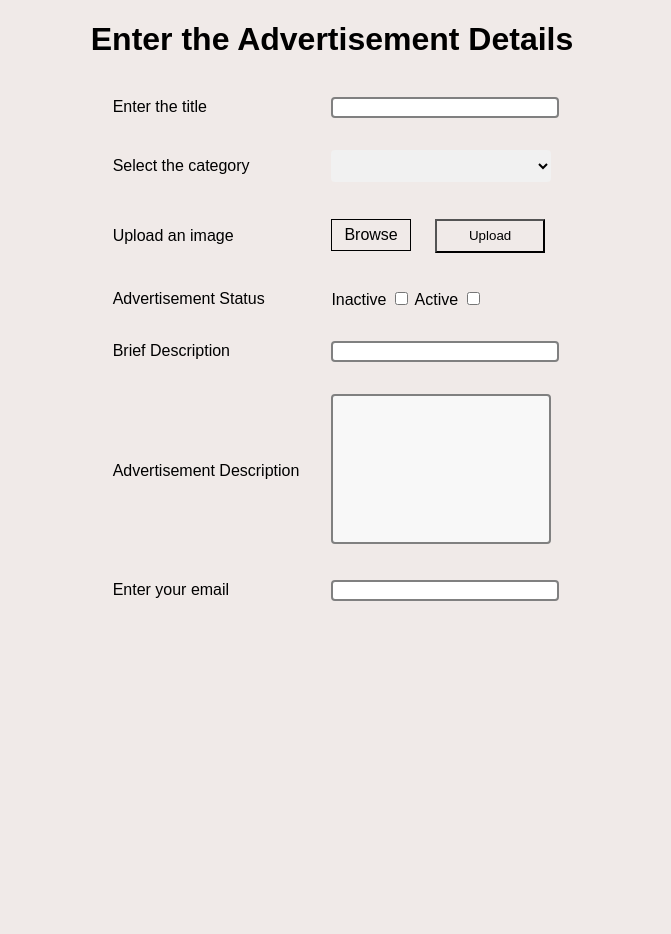
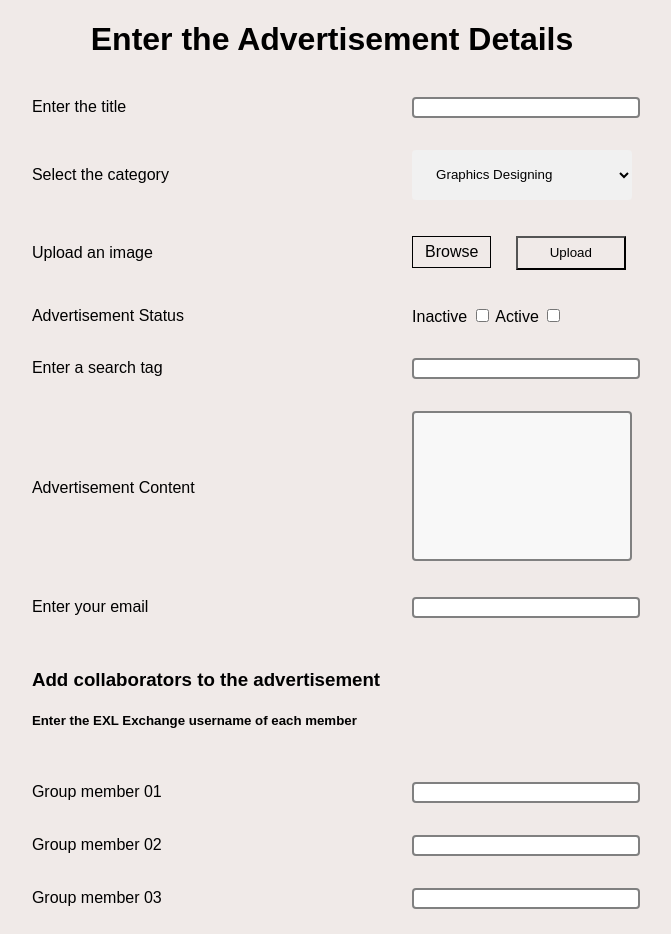
Before and after one commit to RDPerera/EXL-Exchange, a PHP site: page /advertisements/createAdForm.php in a window 1280 px wide. Shown: the whole page, without its empty margins (308-979 px from the left). Before the commit the page ends 601 px from the top, so only its background shows below. Run offline with PHP 8.4, Linux system fonts and the light colour scheme; some web fonts are replaced.

Commit message:
Added more fields to the createAdFrom

```diff
--- a/src/advertisements/createAdForm.php
+++ b/src/advertisements/createAdForm.php
@@ -46,7 +46,7 @@
                 <td>
                     <label class="custom-file-upload">
                         <input type="file" />
-                       Browse
+                        Browse
                     </label> &nbsp &nbsp
                     <input type='submit' value='Upload' name='but_upload'>
                 </td>
@@ -61,7 +61,7 @@
             </tr>
             <tr>
                 <td>
-                    Brief Description
+                    Enter a search tag
                 </td>
                 <td>
                     <input type="text">
@@ -69,7 +69,7 @@
             </tr>
             <tr>
                 <td>
-                    Advertisement Description
+                    Advertisement Content
                 </td>
                 <td>
                     <textarea></textarea>
@@ -84,6 +84,40 @@
                 </td>
             </tr>
 
+            <tr>
+                <td>
+                    <h3>Add collaborators to the advertisement </h3>
+                    <h5>Enter the EXL Exchange username of each member</h5>
+                </td>
+
+            </tr>
+
+            <tr>
+                <td>
+                    Group member 01
+                </td>
+                <td>
+                    <input type="text">
+                </td>
+            </tr>
+
+            <tr>
+                <td>
+                    Group member 02
+                </td>
+                <td>
+                    <input type="text">
+                </td>
+            </tr>
+
+            <tr>
+                <td>
+                    Group member 03
+                </td>
+                <td>
+                    <input type="text">
+                </td>
+            </tr>
         </table>
     </form>
 
--- a/src/css/createAdForm.css
+++ b/src/css/createAdForm.css
@@ -1,10 +1,11 @@
 @import url('https://fonts.googleapis.com/css?family=Muli&display=swap');
 @import url('https://fonts.googleapis.com/css?family=Quicksand&display=swap');
-
 body {
     font-family: 'Muli', sans-serif;
 }
-  th, td {
+
+th,
+td {
     padding: 15px;
     text-align: left;
 }
@@ -24,27 +25,24 @@
     width: 100%;
     border: 2px solid gray;
     border-radius: 4px;
-
 }
 
 select {
     width: 100%;
-    height: 10px;
+    height: 50px;
     padding: 16px 20px;
     border: none;
     border-radius: 4px;
     background-color: #f1f1f1;
 }
 
-
 input[type=email] {
     width: 100%;
     border: 2px solid gray;
     border-radius: 4px;
-
 }
 
- input[type=submit]{
+input[type=submit] {
     background-color: rgb(240, 234, 232);
     border-color: black;
     color: rgb(0, 0, 0);
@@ -57,7 +55,10 @@
 input[type="file"] {
     display: none;
 }
-body {background-color: rgb(240, 234, 232);}
+
+body {
+    background-color: rgb(240, 234, 232);
+}
 
 .custom-file-upload {
     border: 1px solid rgb(0, 0, 0);
```
Lines whose indentation alone changed are shown as unchanged.
